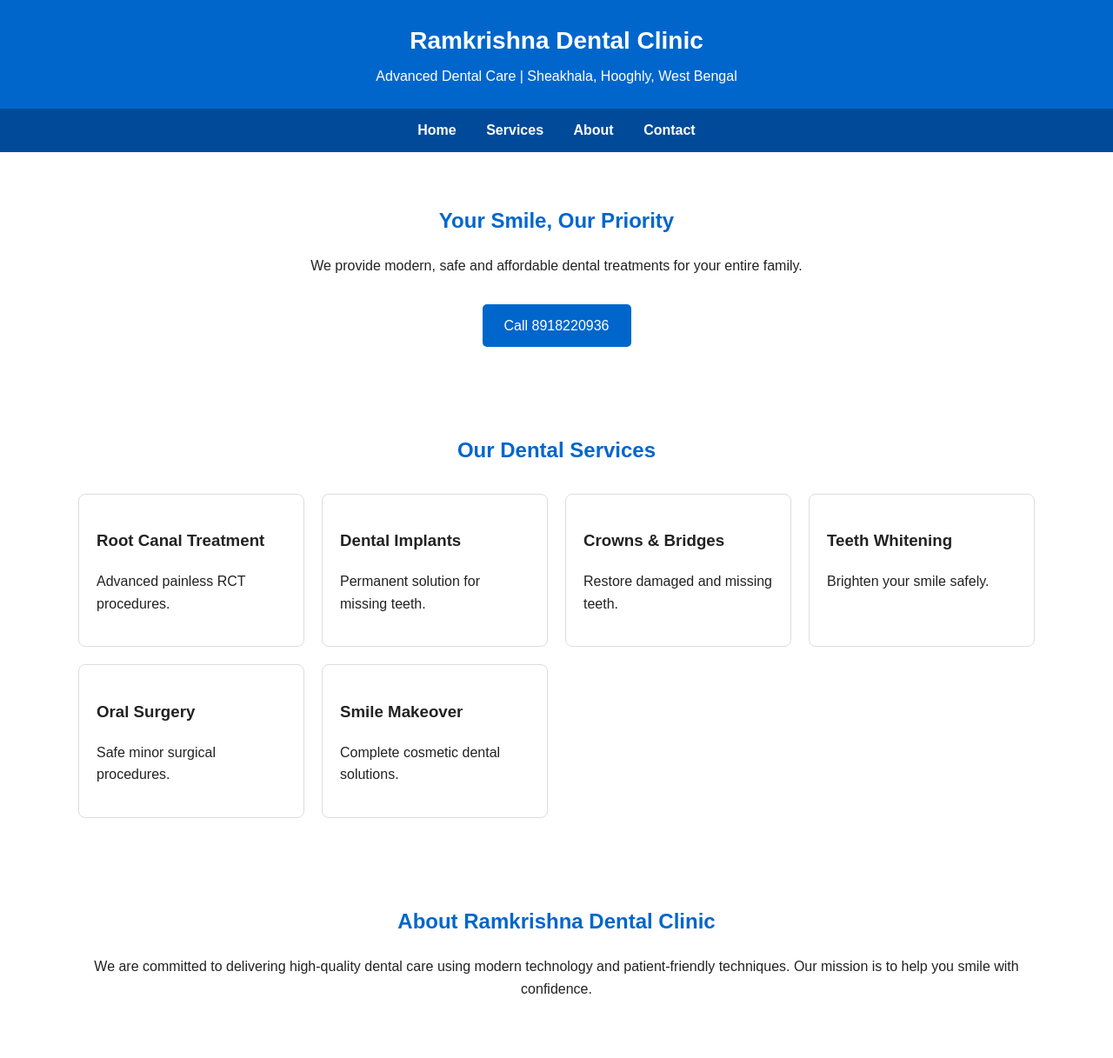
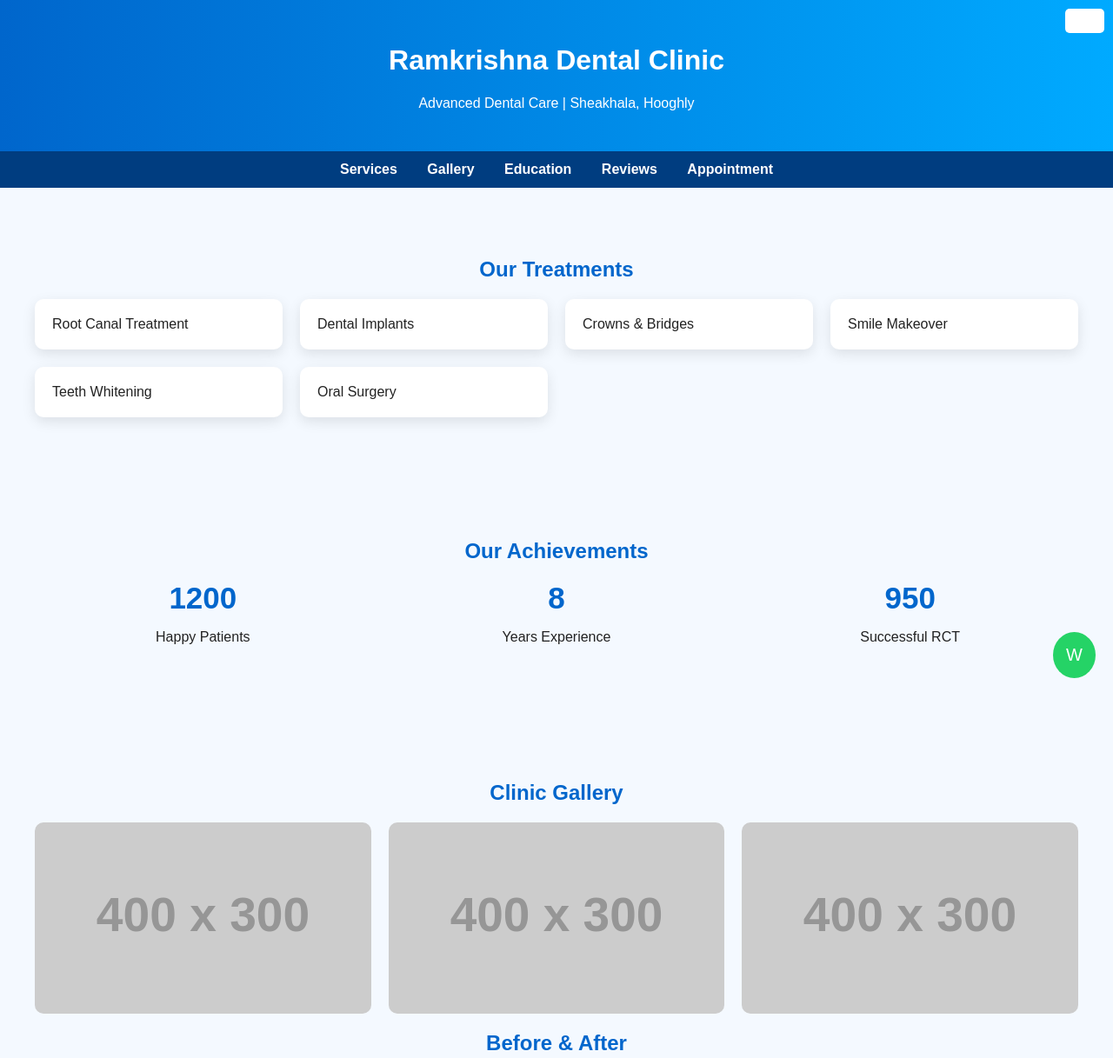
Before and after one commit to Ramkrishnadentalclinic/ramkrishna-dentalclinic, a plain HTML site: page index.html in a window 1280 px wide. Shown: the top 1217 px of the page at 87% size. Drawn offline with Linux system fonts and the light colour scheme; placeholder pictures from the web are drawn by us.

Commit message:
Enhance index.html with new sections and styles
Updated the HTML structure and styling for the Ramkrishna Dental Clinic website. Added new sections for services, achievements, gallery, education, reviews, and appointment booking.

```diff
--- a/index.html
+++ b/index.html
@@ -1,94 +1,130 @@
 <!DOCTYPE html>
-<html>
+<html lang="en">
 <head>
 <meta charset="UTF-8">
 <meta name="viewport" content="width=device-width, initial-scale=1.0">
-<title>Ramkrishna Dental Clinic | Sheakhala, Hooghly</title>
+<meta name="description" content="Ramkrishna Dental Clinic in Sheakhala, Hooghly provides Root Canal, Implants, Smile Makeover, Oral Surgery and advanced dental care.">
+<meta name="keywords" content="Dentist in Hooghly, Dentist in Sheakhala, Root Canal Treatment, Dental Clinic West Bengal, Ramkrishna Dental Clinic">
+<title>Ramkrishna Dental Clinic | Best Dentist in Hooghly</title>
 
 <style>
-body{margin:0;font-family:Arial,Helvetica,sans-serif;line-height:1.6;background:#ffffff;color:#222}
-header{background:#0066cc;color:white;text-align:center;padding:25px 10px}
-header h1{margin:0;font-size:28px}
-header p{margin:5px 0 0}
-nav{background:#004a99;text-align:center;padding:12px}
+body{margin:0;font-family:Arial,Helvetica,sans-serif;background:#f4f9ff;color:#222}
+header{background:linear-gradient(90deg,#0066cc,#00aaff);color:white;text-align:center;padding:30px 10px}
+nav{background:#003d80;text-align:center;padding:12px}
 nav a{color:white;text-decoration:none;margin:0 15px;font-weight:bold}
-section{padding:40px 15px;max-width:1100px;margin:auto}
-h2{color:#0066cc;text-align:center}
-.hero{text-align:center}
-.button{display:inline-block;margin-top:15px;padding:12px 25px;background:#0066cc;color:white;text-decoration:none;border-radius:5px}
-.services{display:grid;grid-template-columns:repeat(auto-fit,minmax(250px,1fr));gap:20px;margin-top:30px}
-.card{border:1px solid #ddd;padding:20px;border-radius:8px}
-footer{background:#004a99;color:white;text-align:center;padding:15px;margin-top:30px}
-@media(max-width:600px){header h1{font-size:22px}}
+section{padding:60px 15px;max-width:1200px;margin:auto}
+h2{text-align:center;color:#0066cc;margin-bottom:20px}
+.button{display:inline-block;padding:12px 25px;background:#0066cc;color:white;text-decoration:none;border-radius:30px}
+.grid{display:grid;grid-template-columns:repeat(auto-fit,minmax(250px,1fr));gap:20px}
+.card{background:white;padding:20px;border-radius:10px;box-shadow:0 5px 15px rgba(0,0,0,0.1)}
+.gallery img{width:100%;border-radius:10px;height:220px;object-fit:cover}
+iframe{width:100%;height:250px;border-radius:10px}
+.counter{font-size:35px;font-weight:bold;color:#0066cc;text-align:center}
+footer{background:#003d80;color:white;text-align:center;padding:20px}
+.whatsapp{position:fixed;bottom:20px;right:20px;background:#25D366;color:white;padding:15px;border-radius:50%;font-size:20px;text-decoration:none}
+input,textarea{width:100%;padding:10px;margin:8px 0;border-radius:5px;border:1px solid #ccc}
+form{background:white;padding:20px;border-radius:10px;box-shadow:0 5px 15px rgba(0,0,0,0.1)}
+.before-after{position:relative;width:100%;max-width:500px;margin:auto}
+.before-after img{width:100%;border-radius:10px}
+.lang-btn{position:absolute;top:10px;right:10px;background:white;padding:5px 10px;border-radius:5px;cursor:pointer}
 </style>
-
 </head>
 <body>
 
 <header>
-<h1>Ramkrishna Dental Clinic</h1>
-<p>Advanced Dental Care | Sheakhala, Hooghly, West Bengal</p>
+<h1 id="title">Ramkrishna Dental Clinic</h1>
+<p id="subtitle">Advanced Dental Care | Sheakhala, Hooghly</p>
+<div class="lang-btn" onclick="toggleLang()">বাংলা</div>
 </header>
 
 <nav>
-<a href="#home">Home</a>
 <a href="#services">Services</a>
-<a href="#about">About</a>
-<a href="#contact">Contact</a>
+<a href="#gallery">Gallery</a>
+<a href="#education">Education</a>
+<a href="#reviews">Reviews</a>
+<a href="#appointment">Appointment</a>
 </nav>
 
-<section id="home" class="hero">
-<h2>Your Smile, Our Priority</h2>
-<p>We provide modern, safe and affordable dental treatments for your entire family.</p>
-<a href="tel:8918220936" class="button">Call 8918220936</a>
-</section>
-
 <section id="services">
-<h2>Our Dental Services</h2>
-<div class="services">
-<div class="card">
-<h3>Root Canal Treatment</h3>
-<p>Advanced painless RCT procedures.</p>
-</div>
-<div class="card">
-<h3>Dental Implants</h3>
-<p>Permanent solution for missing teeth.</p>
-</div>
-<div class="card">
-<h3>Crowns & Bridges</h3>
-<p>Restore damaged and missing teeth.</p>
-</div>
-<div class="card">
-<h3>Teeth Whitening</h3>
-<p>Brighten your smile safely.</p>
-</div>
-<div class="card">
-<h3>Oral Surgery</h3>
-<p>Safe minor surgical procedures.</p>
-</div>
-<div class="card">
-<h3>Smile Makeover</h3>
-<p>Complete cosmetic dental solutions.</p>
-</div>
+<h2>Our Treatments</h2>
+<div class="grid">
+<div class="card">Root Canal Treatment</div>
+<div class="card">Dental Implants</div>
+<div class="card">Crowns & Bridges</div>
+<div class="card">Smile Makeover</div>
+<div class="card">Teeth Whitening</div>
+<div class="card">Oral Surgery</div>
 </div>
 </section>
 
-<section id="about">
-<h2>About Ramkrishna Dental Clinic</h2>
-<p style="text-align:center;margin-top:20px;">We are committed to delivering high-quality dental care using modern technology and patient-friendly techniques. Our mission is to help you smile with confidence.</p>
+<section>
+<h2>Our Achievements</h2>
+<div class="grid">
+<div><div class="counter" id="c1">0</div><p style="text-align:center">Happy Patients</p></div>
+<div><div class="counter" id="c2">0</div><p style="text-align:center">Years Experience</p></div>
+<div><div class="counter" id="c3">0</div><p style="text-align:center">Successful RCT</p></div>
+</div>
 </section>
 
-<section id="contact">
-<h2>Contact Us</h2>
-<p><strong>Address:</strong> Sheakhala, Hooghly, West Bengal - 712706</p>
-<p><strong>Phone:</strong> 8918220936</p>
-<p><strong>Email:</strong> basab.bm@gmail.com</p>
-<p><strong>Google Maps:</strong> <a href="https://maps.google.com" target="_blank">Open Location</a></p>
+<section id="gallery">
+<h2>Clinic Gallery</h2>
+<div class="grid gallery">
+<img src="https://via.placeholder.com/400x300?text=Clinic+Photo+1">
+<img src="https://via.placeholder.com/400x300?text=Clinic+Photo+2">
+<img src="https://via.placeholder.com/400x300?text=Treatment+Room">
+</div>
+
+<h2>Before & After</h2>
+<div class="before-after">
+<img src="https://via.placeholder.com/500x300?text=Before+After">
+</div>
+</section>
+
+<section id="education">
+<h2>Free Dental Education</h2>
+<div class="grid">
+<iframe src="https://www.youtube.com/embed/4XpdXxkQYz8" allowfullscreen></iframe>
+<iframe src="https://www.youtube.com/embed/1k6C3cJ2s2M" allowfullscreen></iframe>
+</div>
+</section>
+
+<section id="reviews">
+<h2>Google Reviews</h2>
+<p style="text-align:center">Embed your Google Review link here.</p>
+</section>
+
+<section id="appointment">
+<h2>Book Appointment</h2>
+<form action="https://formspree.io/f/yourformid" method="POST">
+<input type="text" name="name" placeholder="Your Name" required>
+<input type="tel" name="phone" placeholder="Phone Number" required>
+<textarea name="message" placeholder="Treatment Required"></textarea>
+<button type="submit" class="button">Submit</button>
+</form>
 </section>
 
 <footer>
 <p>© 2026 Ramkrishna Dental Clinic | All Rights Reserved</p>
 </footer>
 
+<a class="whatsapp" href="https://wa.me/918918220936" target="_blank">W</a>
+
+<script>
+function animate(id,end){let i=0;let obj=document.getElementById(id);let interval=setInterval(()=>{i+=Math.ceil(end/100);if(i>=end){i=end;clearInterval(interval);}obj.innerText=i;},20);}
+animate('c1',1200);
+animate('c2',8);
+animate('c3',950);
+
+function toggleLang(){
+let title=document.getElementById('title');
+if(title.innerText==='Ramkrishna Dental Clinic'){
+title.innerText='রামকৃষ্ণ ডেন্টাল ক্লিনিক';
+document.getElementById('subtitle').innerText='আধুনিক দাঁতের চিকিৎসা | শেখালা, হুগলি';
+}else{
+title.innerText='Ramkrishna Dental Clinic';
+document.getElementById('subtitle').innerText='Advanced Dental Care | Sheakhala, Hooghly';
+}}
+</script>
+
 </body>
 </html>
```
